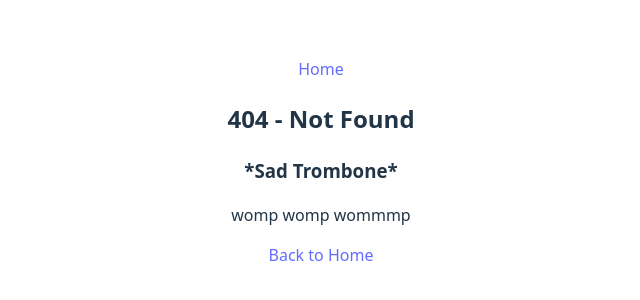
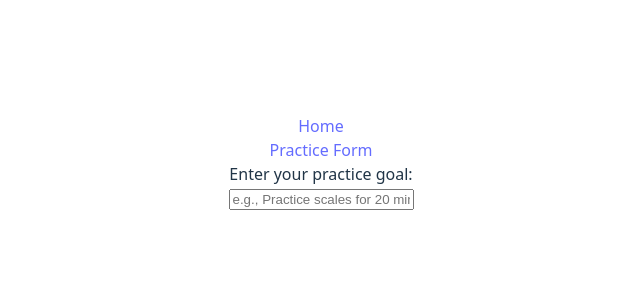
Before and after one commit to MikeMcdonald1/practice-planner-pro, a React (Vite) app: page /pages/PracticeForm in a window 1280 px wide. Before the commit this address had no page. Shown: the part 238-538 px from the top of the page, without its empty margins (319-959 px from the left). Built offline with nearby package versions, Linux system fonts and the light colour scheme.

Commit message:
feat: create PracticeForm component with label and text input

```diff
--- a/src/App.jsx
+++ b/src/App.jsx
@@ -4,6 +4,7 @@ import './App.css';
 import HomePage from './pages/HomePage';
 import NotFoundPage from './pages/NotFoundPage';
 import NavBar from './shared/NavBar';
+import PracticeForm from './pages/PracticeForm';
 
 function App() {
   return (
@@ -12,6 +13,7 @@ function App() {
       <NavBar />
       <Routes>
         <Route path="/" element={<HomePage />} />
+        <Route path="/pages/PracticeForm" element={<PracticeForm />} />
         <Route path="*" element={<NotFoundPage />} />
       </Routes>
     </>
--- a/src/pages/HomePage.jsx
+++ b/src/pages/HomePage.jsx
@@ -4,7 +4,6 @@ function HomePage() {
   return (
     <div>
       <h1>Music Practice Planner</h1>
-      <h2>Home Page</h2>
       <p>Plan a practice session!</p>
     </div>
   );
--- /dev/null
+++ b/src/pages/PracticeForm.jsx
@@ -0,0 +1,13 @@
+import React from 'react';
+
+function PracticeForm() {
+  return (
+    <form>
+      <label htmlFor="goal">Enter your practice goal:</label>
+      <br />
+      <input type="text" placeholder="e.g., Practice scales for 20 minutes" />
+    </form>
+  );
+}
+
+export default PracticeForm;
--- a/src/shared/NavBar.jsx
+++ b/src/shared/NavBar.jsx
@@ -5,6 +5,8 @@ function NavBar() {
   return (
     <nav>
       <NavLink to="/">Home</NavLink>
+      <br />
+      <NavLink to="./pages/PracticeForm">Practice Form</NavLink>
     </nav>
   );
 }
```
